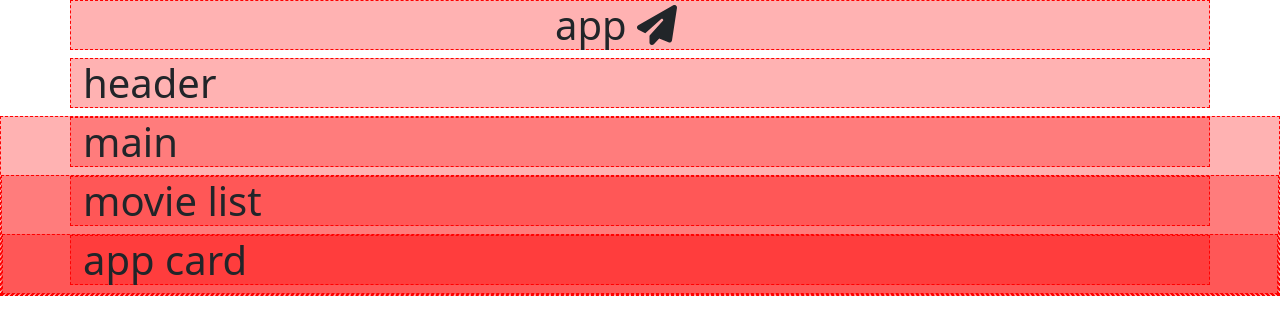
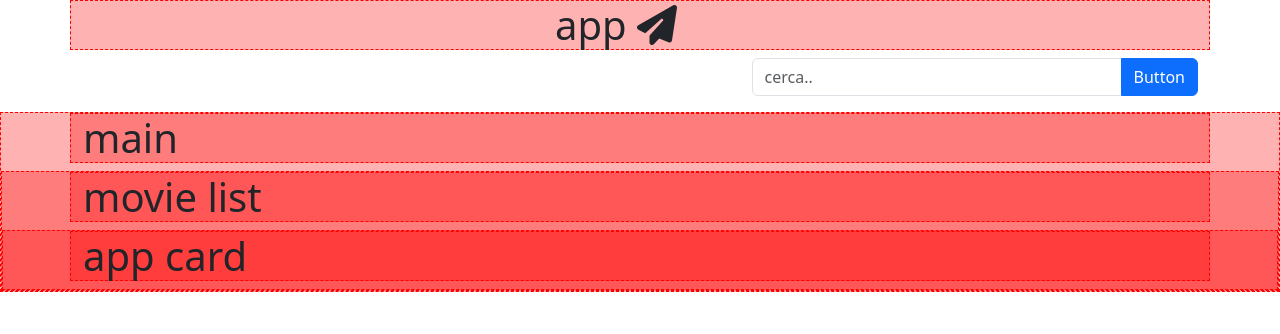
Before and after one commit to CarloCassini/vite-boolflix, a Vue app: page / in a window 1280 px wide. Shown: the top 334 px of the page. Built offline with nearby package versions, Linux system fonts and the light colour scheme.

Commit message:
add searchbar in main

```diff
--- a/src/components/AppHeader.vue
+++ b/src/components/AppHeader.vue
@@ -22,9 +22,26 @@ export default {
 </script>
 
 <template>
-  <h1 class="container debug">header</h1>
+  <!-- ad app header diamo l'onere di chiamare i films -->
+  <div class="container">
+    <div class="input-group ms-auto mb-3 searchbar">
+      <input
+        type="text"
+        class="form-control"
+        placeholder="cerca.."
+        aria-label="Recipient's username"
+        aria-describedby="button-addon2"
+      />
+      <button class="btn btn-primary" type="button" id="button-addon2">
+        Button
+      </button>
+    </div>
+  </div>
 </template>
 
 <style lang="scss" scoped>
 @use "../style/general.scss" as *;
+.searchbar {
+  width: 40%;
+}
 </style>
--- a/src/data/store.js
+++ b/src/data/store.js
@@ -6,5 +6,6 @@ import { reactive } from "vue";
 
 // qui dentro mettimao tutti i data globali
 export const store = reactive({
+  apiKey: "3a465dac0c2cbe37bf31eb3e12a376fd",
   apiUri: "valore di apiUri",
 });
```
Also changed, not shown: 1 other file (tests, documents, lock files or other folders).
